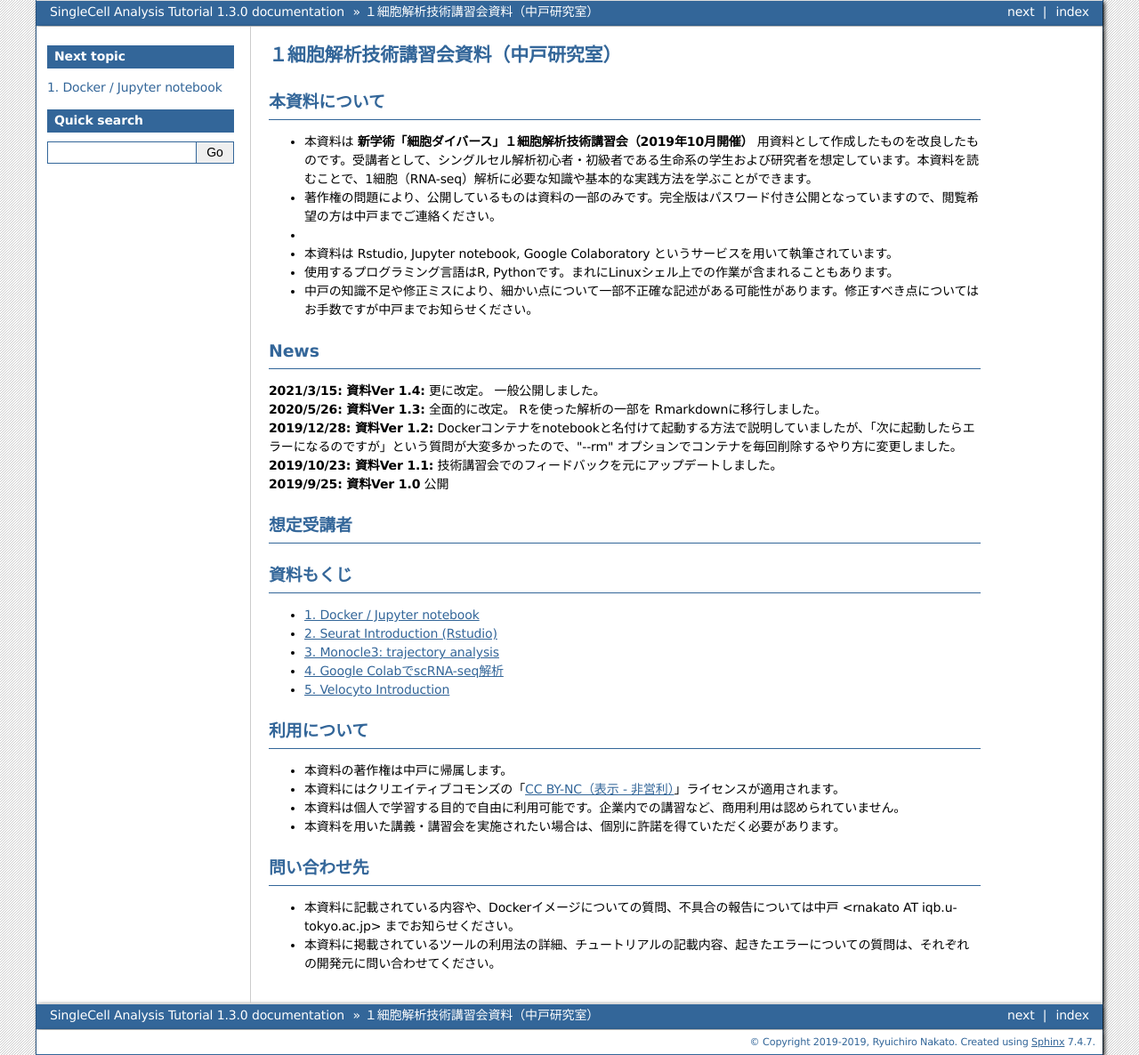
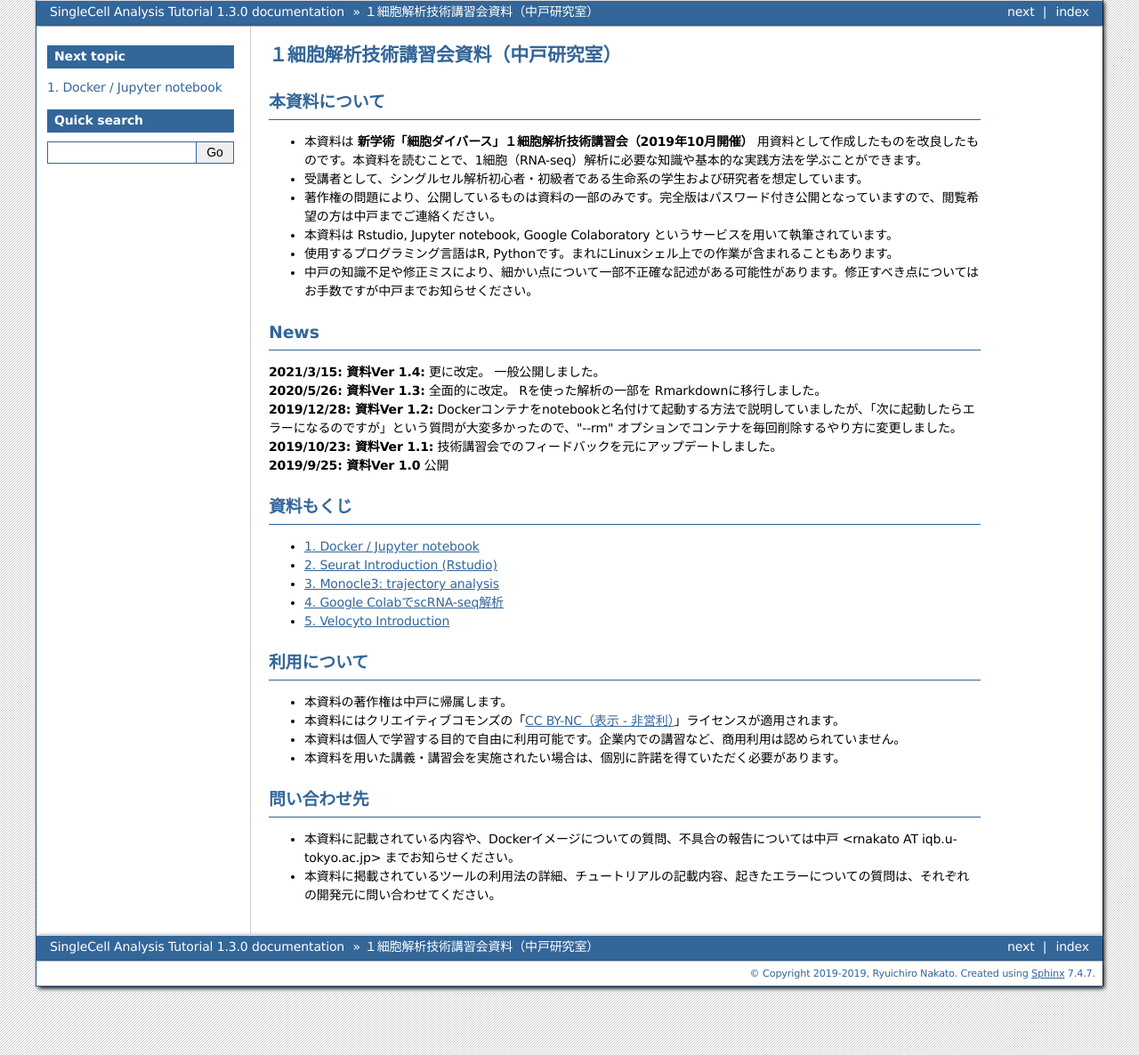
Before and after one commit to rnakato/SinglecellAnalysisTutorial, a Sphinx documentation site: the page built from docs/index.rst, in a window 1280 px wide. Shown: the whole page at 89% size. Built offline with Sphinx 7.4.7, drawn with Linux system fonts in a browser that asks for light colours; pages that are not in the unit, such as notebooks, are missing from menus.

Commit message:
modify Manual

```diff
--- a/docs/index.rst
+++ b/docs/index.rst
@@ -4,9 +4,9 @@
 本資料について
 ^^^^^^^^^^^^^^^^^^
 
-- 本資料は **新学術「細胞ダイバース」１細胞解析技術講習会（2019年10月開催）** 用資料として作成したものを改良したものです。受講者として、シングルセル解析初心者・初級者である生命系の学生および研究者を想定しています。本資料を読むことで、1細胞（RNA-seq）解析に必要な知識や基本的な実践方法を学ぶことができます。
+- 本資料は **新学術「細胞ダイバース」１細胞解析技術講習会（2019年10月開催）** 用資料として作成したものを改良したものです。本資料を読むことで、1細胞（RNA-seq）解析に必要な知識や基本的な実践方法を学ぶことができます。
+- 受講者として、シングルセル解析初心者・初級者である生命系の学生および研究者を想定しています。
 - 著作権の問題により、公開しているものは資料の一部のみです。完全版はパスワード付き公開となっていますので、閲覧希望の方は中戸までご連絡ください。
--
 - 本資料は Rstudio, Jupyter notebook, Google Colaboratory というサービスを用いて執筆されています。
 - 使用するプログラミング言語はR, Pythonです。まれにLinuxシェル上での作業が含まれることもあります。
 - 中戸の知識不足や修正ミスにより、細かい点について一部不正確な記述がある可能性があります。修正すべき点についてはお手数ですが中戸までお知らせください。
@@ -18,11 +18,6 @@ News
 | **2019/12/28: 資料Ver 1.2:** Dockerコンテナをnotebookと名付けて起動する方法で説明していましたが、「次に起動したらエラーになるのですが」という質問が大変多かったので、"--rm" オプションでコンテナを毎回削除するやり方に変更しました。
 | **2019/10/23: 資料Ver 1.1:** 技術講習会でのフィードバックを元にアップデートしました。
 | **2019/9/25: 資料Ver 1.0** 公開
-
-想定受講者
-^^^^^^^^^^
-
-
 
 資料もくじ
 ^^^^^^^^^^
```
